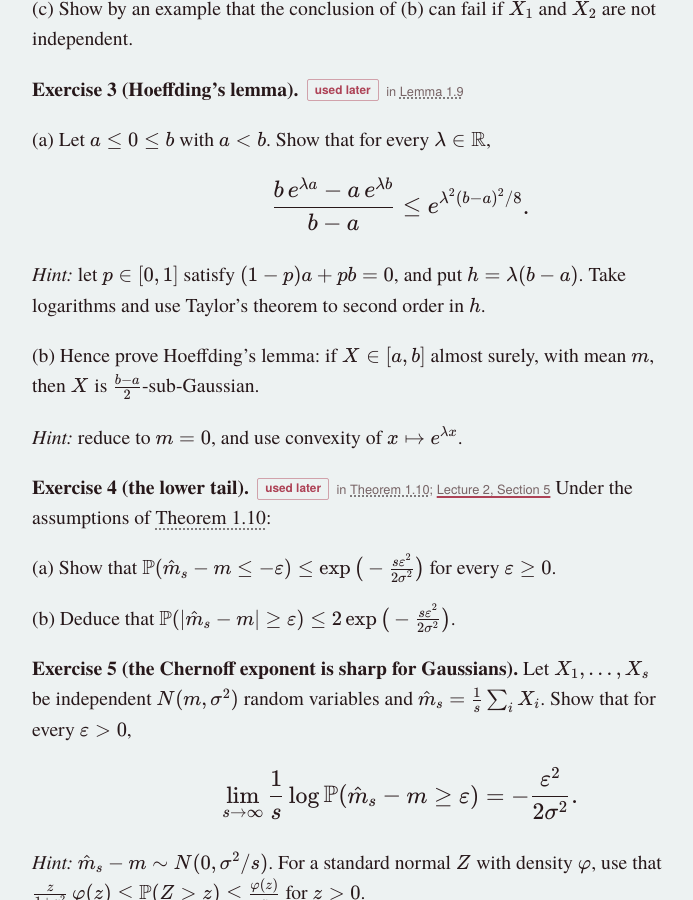
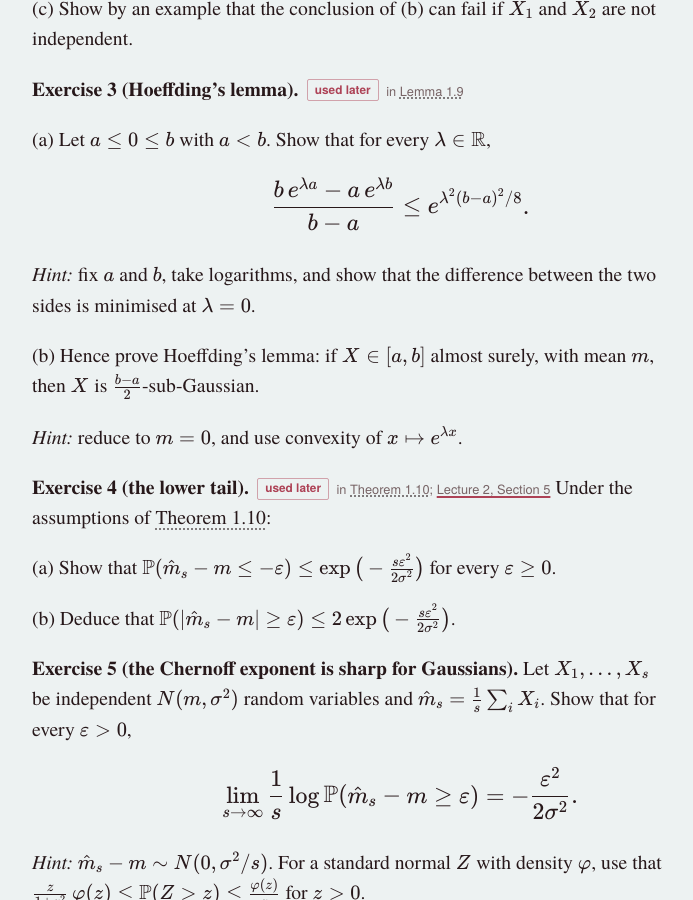
Before and after one commit to iyertejas/iyertejas.github.io, a Jekyll site: the page built from course-rl-2026-sheet-1.md, in a window 1280 px wide and 900 px high, scrolled down 851 px. Shown: the whole window, without its empty margins (232-925 px from the left). Built offline with Jekyll 4.4.1, drawn with Linux system fonts in a browser that asks for light colours.

Commit message:
Sheet 1, Exercise 3: hint via minimising over lambda

```diff
--- a/course-rl-2026-sheet-1.md
+++ b/course-rl-2026-sheet-1.md
@@ -45,7 +45,7 @@ $$
 \frac{b\, e^{\lambda a} - a\, e^{\lambda b}}{b - a} \le e^{\lambda^2 (b - a)^2 / 8}.
 $$
 
-*Hint:* let $$p \in [0, 1]$$ satisfy $$(1 - p)a + pb = 0$$, and put $$h = \lambda(b - a)$$. Take logarithms and use Taylor's theorem to second order in $$h$$.
+*Hint:* fix $$a$$ and $$b$$, take logarithms, and show that the difference between the two sides is minimised at $$\lambda = 0$$.
 
 (b) Hence prove Hoeffding's lemma: if $$X \in [a, b]$$ almost surely, with mean $$m$$, then $$X$$ is $$\frac{b-a}{2}$$-sub-Gaussian.
 
```
